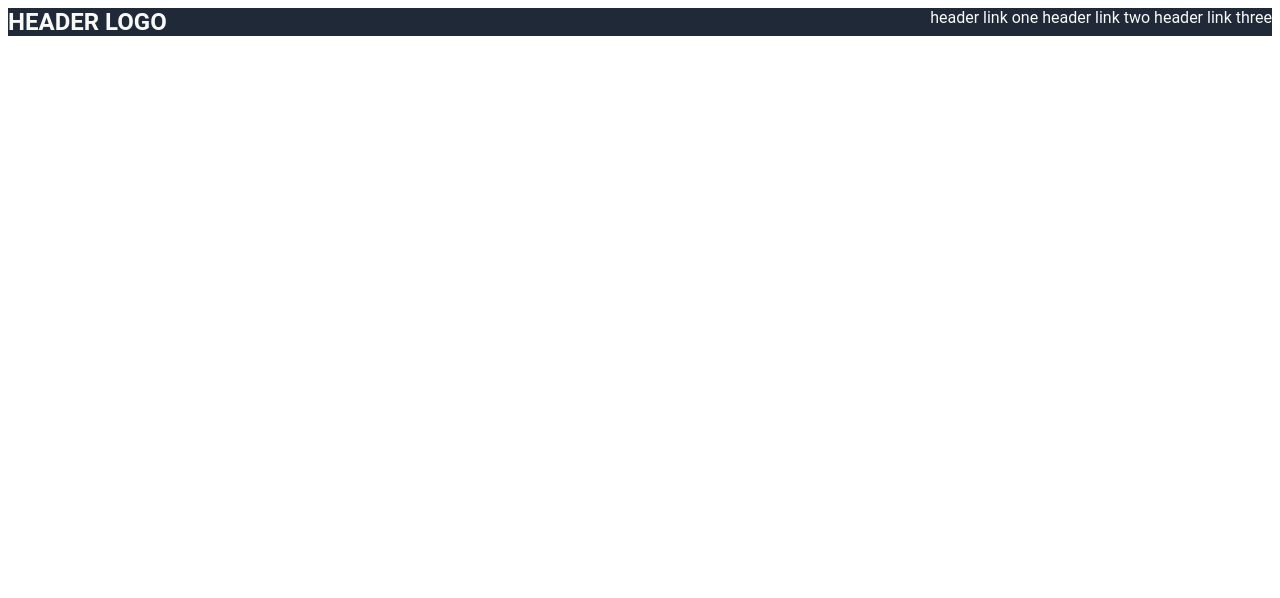
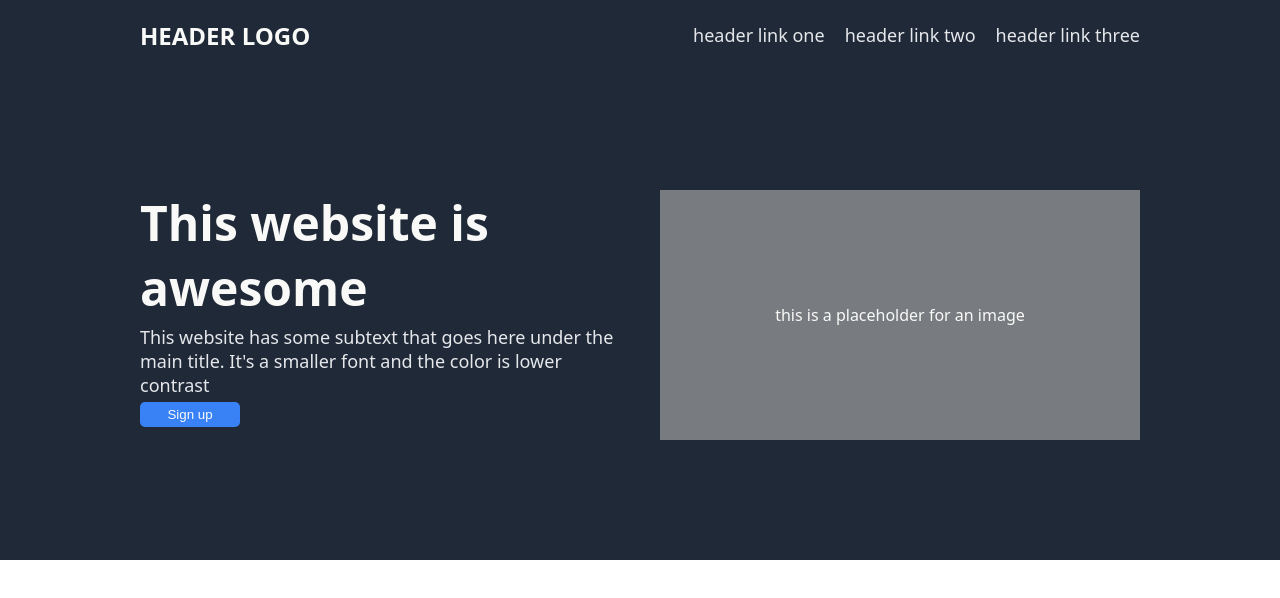
Before and after one commit to chancecodes/landing-page, a plain HTML site: page index.html in a window 1280 px wide. Drawn offline with Linux system fonts and the light colour scheme.

Commit message:
create base layout of header and section 1

```diff
--- a/index.html
+++ b/index.html
@@ -16,6 +16,15 @@
             </div>
         </div>
 
+        <div class="body1">
+            <div class="desc">
+                <div class="main">This website is awesome</div>
+                <div class="subtext">This website has some subtext that goes here under the main title.  It's a smaller font and the color is lower contrast</div>
+                <button class="click">Sign up</button>
+            </div>
+
+            <div class="img">this is a placeholder for an image</div>
+        </div>
     </body>
 
 </html>
--- a/style.css
+++ b/style.css
@@ -1,12 +1,20 @@
 body {
-    font-family: Roboto, "Times New Roman", sans-serif;
+    font-family: system-ui, -apple-system, BlinkMacSystemFont, 'Segoe UI', Roboto, Oxygen, Ubuntu, Cantarell, 'Open Sans', 'Helvetica Neue', sans-serif;
+    margin: 0;
+    height: 100vh;
+}
+
+.header, .body1 {
+    background: #1F2937;
+    color: #F9FAF8;
+    padding: 0px 140px 120px 140px;
 }
 
 .header {
-    background: #1F2937;
-    color: #F9FAF8;
+    height: 70px;
     display: flex;
     justify-content: space-between;
+    align-items: center;
 }
 
 .logo {
@@ -14,7 +22,52 @@ body {
     font-weight: bold;
 }
 
+a, .subtext {
+    color: #E5E7EB;
+    font-size: 18px;
+}
+
 a {
     text-decoration: none;
+}
+
+.toplinks {
+    display: flex;
+    gap: 20px;
+    justify-content: flex-end;
+}
+
+.body1 {
+    display: flex;
+    gap: 40px;
+    min-height: 250px;
+}
+
+.desc, .img, .logo, .toplinks{
+    flex: 1 0 450px;
+}
+
+.main {
+    font-size: 48px;
+    font-weight: bolder;
+}
+
+.click {
+    border: #3882F6;
+    background: #3882F6;
     color: #F9FAF8;
+    border-radius: 5px;
+    padding: 5px;
+    width: 100px;
 }
+
+.main, .subtext {
+    margin-bottom: 5px;
+}
+
+.img {
+    display: flex;
+    justify-content: center;
+    align-items: center;
+    background: #787b7f;
+}
```
